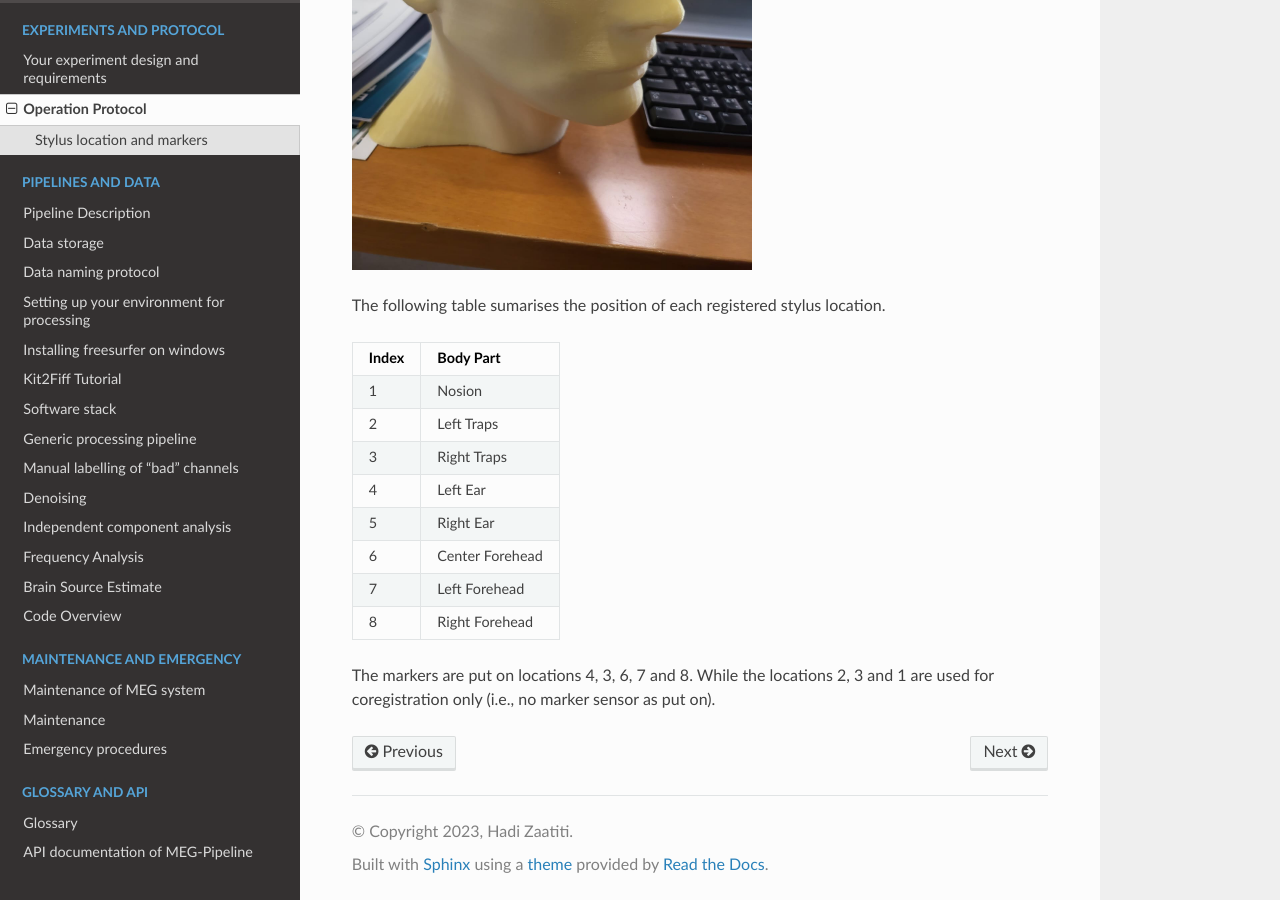
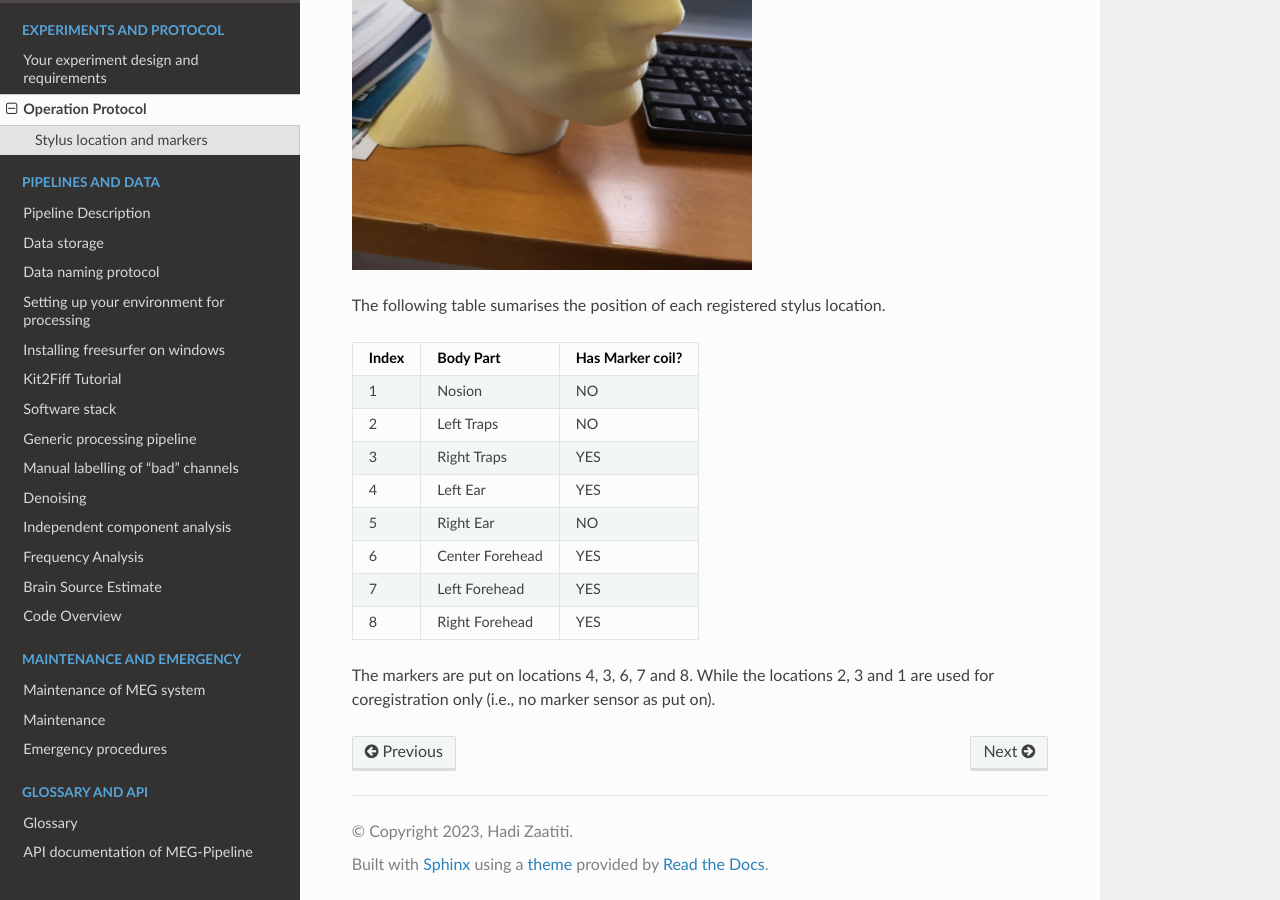
Before and after one commit to hzaatiti-NYU/meg-pipeline, a Sphinx documentation site: the page built from docs/source/operationprotocol.rst, in a window 1280 px wide and 900 px high, scrolled down 1185 px. Built offline with Sphinx 7.4.7 and the Read the Docs theme 2.0.0, drawn with Linux system fonts in a browser that asks for light colours.

Commit message:
Fix structure

```diff
--- a/docs/source/operationprotocol.rst
+++ b/docs/source/operationprotocol.rst
@@ -29,25 +29,25 @@ Stylus location and markers
 
 The following table sumarises the position of each registered stylus location.
 
-+-------+-----------------+
-| Index | Body Part       |
-+=======+=================+
-| 1     | Nosion          |
-+-------+-----------------+
-| 2     | Left Traps      |
-+-------+-----------------+
-| 3     | Right Traps     |
-+-------+-----------------+
-| 4     | Left Ear        |
-+-------+-----------------+
-| 5     | Right Ear       |
-+-------+-----------------+
-| 6     | Center Forehead |
-+-------+-----------------+
-| 7     | Left Forehead   |
-+-------+-----------------+
-| 8     | Right Forehead  |
-+-------+-----------------+
++-------+-----------------+-----------------+
+| Index | Body Part       | Has Marker coil?|
++=======+=================+=================+
+| 1     | Nosion          |  NO             |
++-------+-----------------+-----------------+
+| 2     | Left Traps      |  NO             |
++-------+-----------------+-----------------+
+| 3     | Right Traps     |  YES            |
++-------+-----------------+-----------------+
+| 4     | Left Ear        |  YES            |
++-------+-----------------+-----------------+
+| 5     | Right Ear       |  NO             |
++-------+-----------------+-----------------+
+| 6     | Center Forehead |  YES            |
++-------+-----------------+-----------------+
+| 7     | Left Forehead   |  YES            |
++-------+-----------------+-----------------+
+| 8     | Right Forehead  |  YES            |
++-------+-----------------+-----------------+
 
 The markers are put on locations 4, 3, 6, 7 and 8.
 While the locations 2, 3 and 1 are used for coregistration only (i.e., no marker sensor as put on).
--- a/docs/source/pipeline/settingupenvironment.rst
+++ b/docs/source/pipeline/settingupenvironment.rst
@@ -18,3 +18,5 @@ Installing freesurfer on windows
 
 Configure WSL2 on windows
 Access the files of the ubuntu distribution by typing ``\\wsl$\Ubuntu`` in the file explorer in windows.
+
+Install freesurfer following their documentation page. https://surfer.nmr.mgh.harvard.edu/fswiki/FS7_wsl_ubuntu
```
